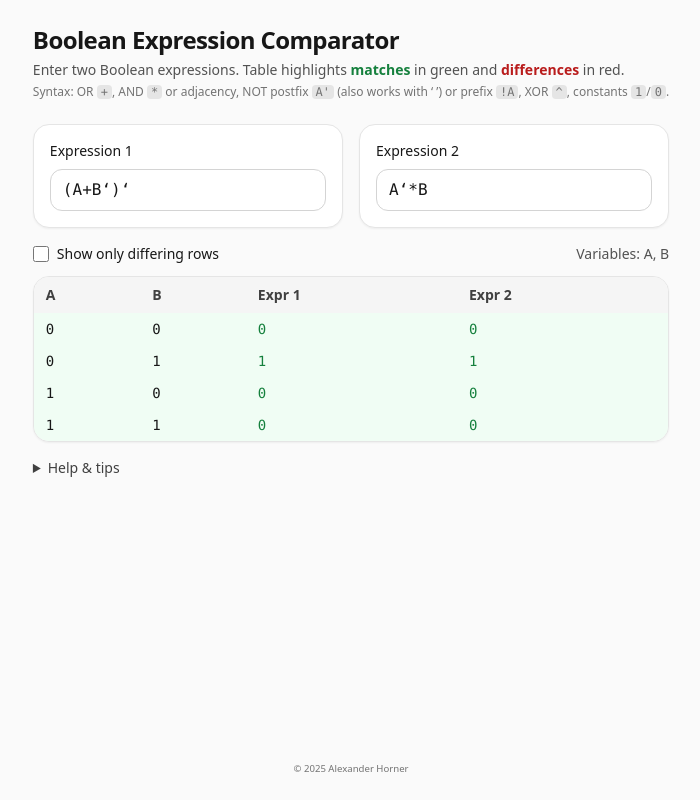
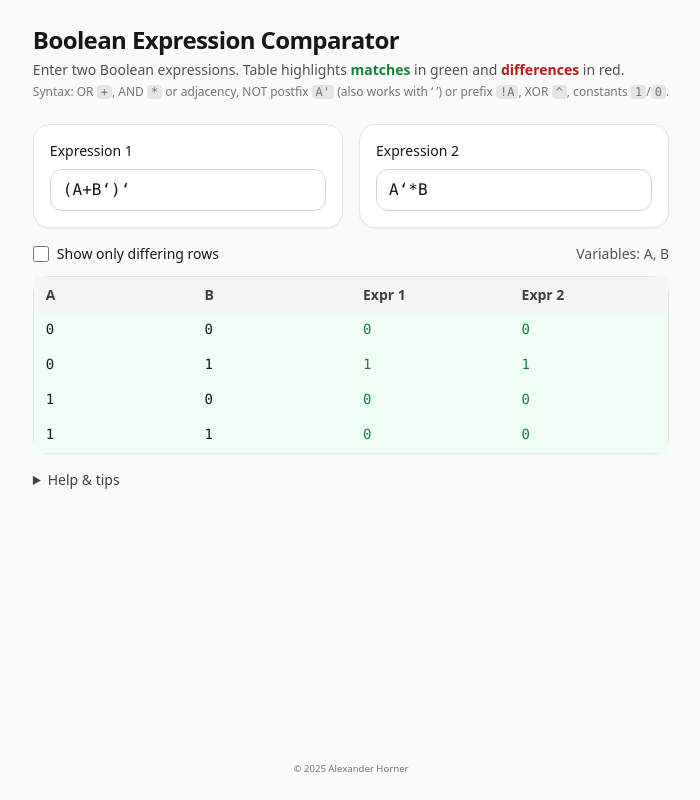
Before and after one commit to alexanderhorner/boolean-expression-comparator, a React (Vite) app: page / in a window 1280 px wide. Shown: the whole page, without its empty margins (289-989 px from the left). Built offline with nearby package versions, Linux system fonts and the light colour scheme.

Commit message:
feat: virtualize boolean result list

```diff
--- a/package.json
+++ b/package.json
@@ -11,7 +11,8 @@
   },
   "dependencies": {
     "react": "^18.2.0",
-    "react-dom": "^18.2.0"
+    "react-dom": "^18.2.0",
+    "@tanstack/react-virtual": "^3.0.0"
   },
   "devDependencies": {
     "@types/react": "^18.2.21",
--- a/src/App.tsx
+++ b/src/App.tsx
@@ -1,4 +1,5 @@
-import React, { useState, useMemo } from 'react';
+import React, { useState, useMemo, useRef } from 'react';
+import { useWindowVirtualizer } from '@tanstack/react-virtual';
 
 type Op = 'AND' | 'OR' | 'XOR' | 'NOT';
 
@@ -218,6 +219,18 @@ export default function App() {
 
   const display = useMemo(() => (onlyDiff ? table.filter((r) => !r.same) : table), [table, onlyDiff]);
 
+  const listRef = useRef<HTMLDivElement | null>(null);
+  const rowVirtualizer = useWindowVirtualizer({
+    count: display.length,
+    estimateSize: () => 35,
+    overscan: 5,
+    scrollMargin: listRef.current?.offsetTop ?? 0,
+  });
+  const gridTemplate = useMemo(
+    () => `repeat(${vars.length + 2}, minmax(0,1fr))`,
+    [vars.length]
+  );
+
   return (
     <div className="min-h-screen w-full bg-neutral-50 text-neutral-900 p-6 flex flex-col">
       <div className="max-w-5xl mx-auto flex-1">
@@ -273,42 +286,58 @@ export default function App() {
           )}
         </section>
 
-        <div className="overflow-auto bg-white rounded-2xl shadow-sm border border-neutral-200">
-          <table className="min-w-full text-sm">
-            <thead className="bg-neutral-100 text-neutral-700 sticky top-0">
-              <tr>
+        <div ref={listRef} className="bg-white rounded-2xl shadow-sm border border-neutral-200">
+          <div className="min-w-full text-sm">
+            <div
+              className="bg-neutral-100 text-neutral-700 sticky top-0 grid"
+              style={{ gridTemplateColumns: gridTemplate }}
+            >
               {vars.map((v) => (
-                  <th key={v} className="px-3 py-2 text-left font-semibold">{v}</th>
+                <div key={v} className="px-3 py-2 font-semibold">{v}</div>
               ))}
-                <th className="px-3 py-2 text-left font-semibold">Expr 1</th>
-                <th className="px-3 py-2 text-left font-semibold">Expr 2</th>
-              </tr>
-            </thead>
-            <tbody>
-              {display.map((row, idx) => {
+              <div className="px-3 py-2 font-semibold">Expr 1</div>
+              <div className="px-3 py-2 font-semibold">Expr 2</div>
+            </div>
+            {err ? (
+              <div className="px-3 py-4 text-neutral-500">Fix the error to see the table.</div>
+            ) : display.length === 0 ? (
+              <div className="px-3 py-4 text-neutral-500">No rows to display.</div>
+            ) : (
+              <div
+                style={{
+                  height: `${rowVirtualizer.getTotalSize()}px`,
+                  width: '100%',
+                  position: 'relative',
+                }}
+              >
+                {rowVirtualizer.getVirtualItems().map((item) => {
+                  const row = display[item.index];
                   const rowClass = row.same ? 'bg-green-50' : 'bg-red-50';
                   return (
-                  <tr key={idx} className={rowClass + (idx % 2 === 1 ? ' ' : ' ')} >
+                    <div
+                      key={item.key}
+                      className={`grid ${rowClass}`}
+                      style={{
+                        gridTemplateColumns: gridTemplate,
+                        position: 'absolute',
+                        top: 0,
+                        left: 0,
+                        width: '100%',
+                        height: `${item.size}px`,
+                        transform: `translateY(${item.start - rowVirtualizer.options.scrollMargin}px)`,
+                      }}
+                    >
                       {vars.map((v) => (
-                      <td key={v} className="px-3 py-1.5 font-mono">{asBit(row.env[v])}</td>
+                        <div key={v} className="px-3 py-1.5 font-mono">{asBit(row.env[v])}</div>
                       ))}
-                    <td className={`px-3 py-1.5 font-mono ${row.same ? 'text-green-700' : 'text-red-700'}`}>{asBit(row.v1)}</td>
-                    <td className={`px-3 py-1.5 font-mono ${row.same ? 'text-green-700' : 'text-red-700'}`}>{asBit(row.v2)}</td>
-                  </tr>
+                      <div className={`px-3 py-1.5 font-mono ${row.same ? 'text-green-700' : 'text-red-700'}`}>{asBit(row.v1)}</div>
+                      <div className={`px-3 py-1.5 font-mono ${row.same ? 'text-green-700' : 'text-red-700'}`}>{asBit(row.v2)}</div>
+                    </div>
                   );
                 })}
-              {!err && display.length === 0 && (
-                <tr>
-                  <td className="px-3 py-4 text-neutral-500" colSpan={vars.length + 2}>No rows to display.</td>
-                </tr>
+              </div>
             )}
-              {err && (
-                <tr>
-                  <td className="px-3 py-4 text-neutral-500" colSpan={vars.length + 2}>Fix the error to see the table.</td>
-                </tr>
-              )}
-            </tbody>
-          </table>
+          </div>
         </div>
 
         <details className="mt-4 text-sm text-neutral-700">
```
Also changed, not shown: 1 other file (tests, documents, lock files or other folders). Lines whose indentation alone changed are shown as unchanged.
